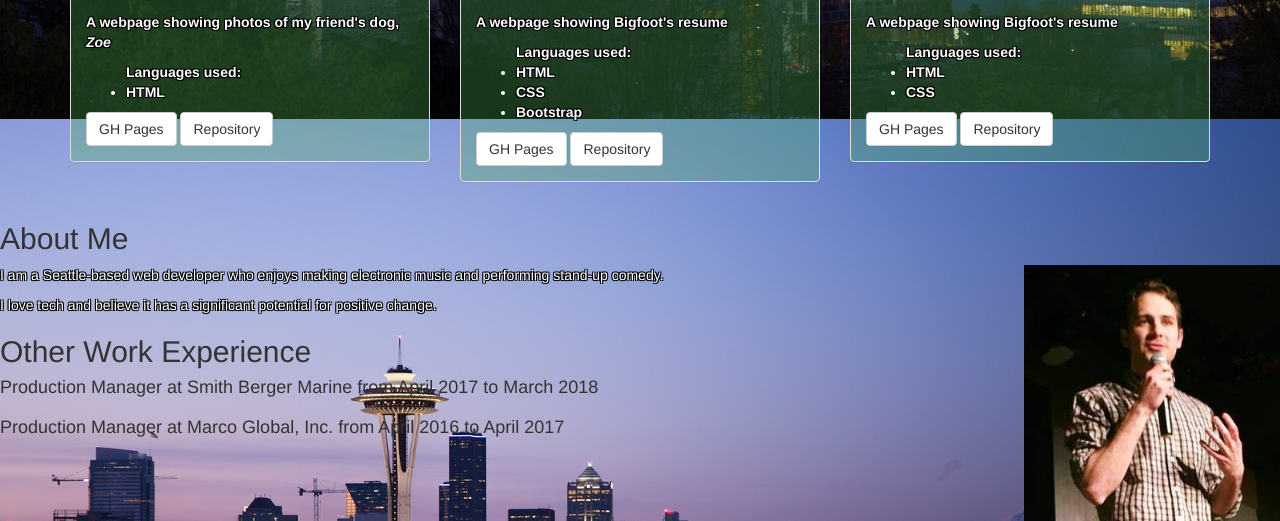
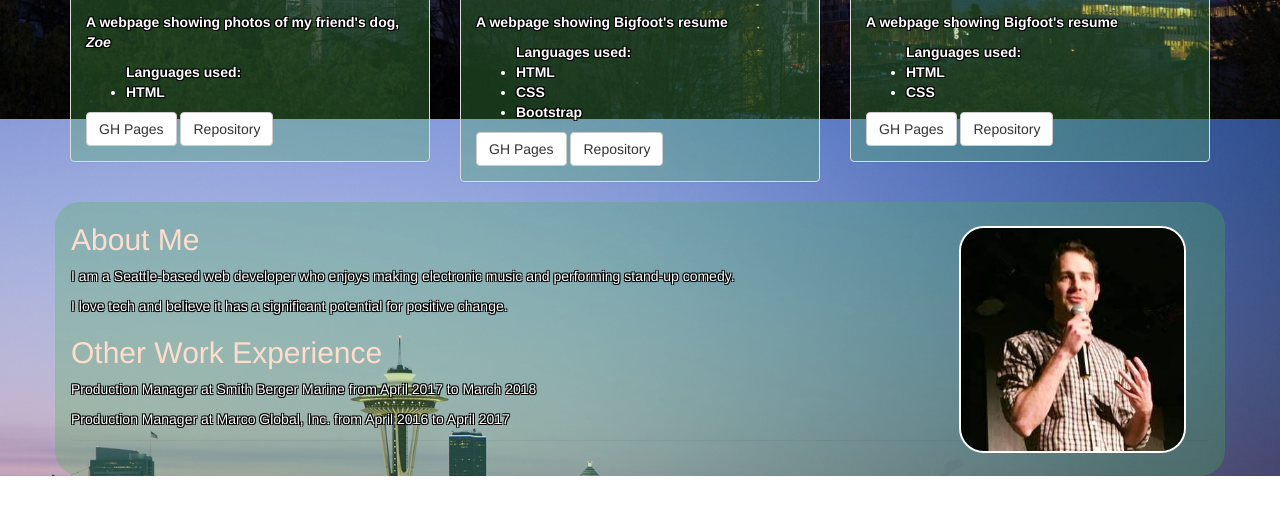
Before and after one commit to Anoble25/portfolio, a plain HTML site: page index.html in a window 1280 px wide. Shown: the part 681-1202 px from the top of the page. After the commit the page ends 1157 px from the top, so only its background shows below. Drawn offline with Linux system fonts and the light colour scheme.

Commit message:
change design of about me section

```diff
--- a/css/styles.css
+++ b/css/styles.css
@@ -7,8 +7,11 @@ body{
 
 
 #alex-photo{
+  margin: 2%;
   float:right;
   max-width:20%;
+  border: 2px solid white;
+  border-radius: 25px;
 }
 
 .jumbotron{
@@ -54,6 +57,10 @@ h3{
 }
 #travel-panel-header{
   background: rgba(51, 102, 255, 0.3);
+}
+
+#bottom-container h2{
+  color:rgb(255, 221, 204);
 }
 
 
@@ -102,6 +109,19 @@ h3{
   background: rgba(51, 102, 255, 0.3);
 }
 
+#bottom-container{
+  background: rgba(76, 175, 80, 0.3);
+}
+
+#about-me-panel{
+  background-color:transparent;
+}
 .container{
   border-radius: 25px;
 }
+
+/* media query to align font to center if viewpoint size is small
+@media #container1{
+  text-align:center;
+}
+*/
--- a/index.html
+++ b/index.html
@@ -12,7 +12,7 @@
       </div>
     </div>
 
-    <div class="container">
+    <div id="container1" class="container">
       <span id="projects-header"><h2>Past Projects</h2></span>
       <div class="row">
         <div class="col-md-4">
@@ -128,15 +128,22 @@
     </div><!--End container-->
 
     <!--About Me section-->
+    <div id="bottom-container" class="container">
+      <div id="about-me-panel" class="panel">
+        <img id="alex-photo" src="img/alex.jpg" alt="a photo of Alex Noble">
         <h2>About Me</h2>
-    <img id="alex-photo" src="img/alex.jpg" alt="a photo of Alex Noble">
+
         <p>I am a Seattle-based web developer who enjoys making electronic music and
            performing stand-up comedy.</p>
         <p>I love tech and believe it has a significant potential for positive change.</p>
 
         <!--Work Experience Section-->
         <h2>Other Work Experience</h2>
-    <h4>Production Manager at Smith Berger Marine from April 2017 to March 2018 <h3>
-    <h4>Production Manager at Marco Global, Inc. from April 2016 to April 2017 <h3>
+        <p>Production Manager at Smith Berger Marine from April 2017 to March 2018 </p>
+        <p>Production Manager at Marco Global, Inc. from April 2016 to April 2017 </p>
+    </div><!--close cointainer-->
+
+
+
   </body>
 </html>
```
Lines whose indentation alone changed are shown as unchanged.
